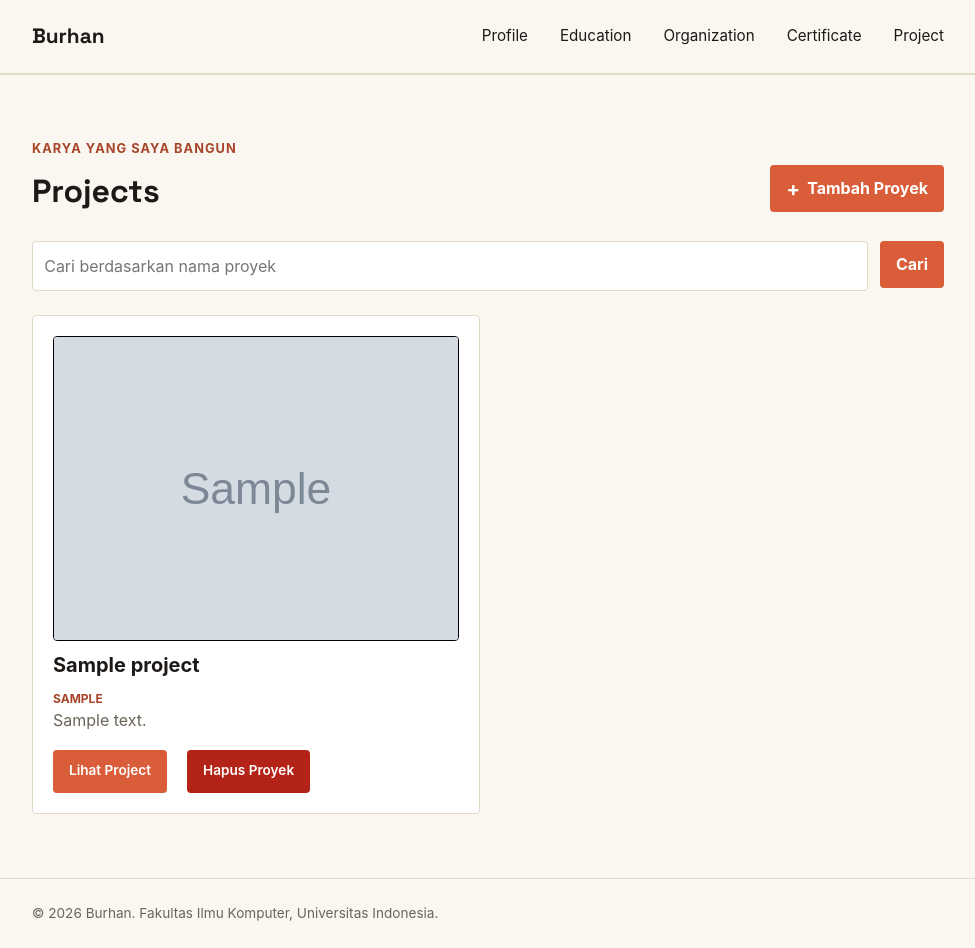
After one commit to qaffasyah-maker/myportofolio, a Django app: page /projects/ in a window 1280 px wide. The commit adds this page. Shown: the whole page, without its empty margins (152-1127 px from the left). Run offline with Django 5.2, Linux system fonts and the light colour scheme; tables that the repository leaves empty hold one stand-in row (values such as "Sample post"); grey boxes marked "Sample" are stand-in pictures.

Commit message:
menambahkan project baru pada halaman projects

```diff
--- a/main/urls.py
+++ b/main/urls.py
@@ -1,6 +1,6 @@
 from django.urls import path
 
-from main.views import show_main, show_experience, show_education, show_organization, show_certificate
+from main.views import *
 
 app_name = "main"
 
@@ -10,4 +10,8 @@ urlpatterns = [
     path("education/", show_education, name="show_education"),
     path("organization/", show_organization, name="show_organization"),
     path("certificate/", show_certificate, name="show_certificate"),
+    path("projects/add/", create_project, name="create_project"),
+    path("projects/", show_projects, name="show_projects"),
+    path("api/projects/", get_projects_json, name="get_projects_json"),
+    path("projects/<uuid:project_id>/delete/",delete_project,name="delete_project")
 ]
--- a/main/views.py
+++ b/main/views.py
@@ -1,6 +1,11 @@
 from django.shortcuts import render
+from django.contrib import messages
+from django.core import serializers
+from django.http import HttpResponse
+from django.shortcuts import get_object_or_404, redirect, render
+from main.models import *
+from main.forms import ProjectForm
 
-from main.models import Experience, Education, Organization, Certificate
 
 
 def show_main(request):
@@ -43,3 +48,54 @@ def show_certificate(request):
         "certificate_list": Certificate.objects.all(),
     }
     return render(request, "certificate.html", context)
+
+def create_project(request):
+    form = ProjectForm(request.POST or None)
+
+    if request.method == "POST" and form.is_valid():
+        form.save()
+        messages.success(request, "Proyek baru berhasil ditambahkan!")
+        return redirect("main:show_projects")
+
+    context = {
+        "name": "Burhan",
+        "form": form,
+    }
+    return render(request, "projects_form.html", context)
+
+def show_projects(request):
+    json_response = get_projects_json(request)
+
+    projects = serializers.deserialize(
+        "json",
+        json_response.content.decode("utf-8"),
+    )
+    projects = [project.object for project in projects]
+    title_query = request.GET.get("title", "").strip()
+
+    context = {
+        "name": "Burhan",
+        "project_list": projects,
+        "title_query": title_query,
+    }
+    return render(request, "project.html", context)
+
+def get_projects_json(request):
+    title_query = request.GET.get("title", "").strip()
+    projects = Project.objects.all()
+
+    if title_query:
+        projects = projects.filter(title__icontains=title_query)
+
+    projects_json = serializers.serialize("json", projects)
+    return HttpResponse(projects_json, content_type="application/json")
+
+def delete_project(request, project_id):
+    project = get_object_or_404(Project, pk=project_id)
+
+    if request.method == "POST":
+        project.delete()
+        messages.success(request, "Project berhasil dihapus!")
+        return redirect("main:show_projects")
+
+    return redirect("main:show_projects")
--- a/static/css/style.css
+++ b/static/css/style.css
@@ -330,3 +330,270 @@ h1, .brand {
     font-size: 0.85rem;
     font-weight: 600;
 }
+
+.project-form {
+    width: 100%;
+    max-width: 100%;
+    margin-top: 1.5rem;
+}
+
+.form-group {
+    margin-bottom: 1.25rem;
+}
+
+.form-group label {
+    display: block;
+    margin-bottom: 0.4rem;
+    font-weight: 700;
+}
+
+.form-group input,
+.form-group textarea {
+    width: 100%;
+    box-sizing: border-box;
+    padding: 0.7rem;
+    border: 1px solid var(--accent);
+    border-radius: var(--radius);
+    font: inherit;
+    transition:
+        border-color 0.2s ease,
+        outline-color 0.2s ease;
+}
+
+.form-group input:focus,
+.form-group textarea:focus {
+    outline: 2px solid var(--accent);
+    border-color: var(--accent);
+}
+
+.form-error {
+    color: #b42318;
+    font-size: 0.85rem;
+    margin-top: 0.35rem;
+}
+
+.button {
+    display: inline-block;
+    height: fit-content;
+    border: 0;
+    border-radius: var(--radius);
+    padding: 0.65rem 1rem;
+    background: var(--accent);
+    color: white;
+    cursor: pointer;
+    font: inherit;
+    font-weight: 700;
+    text-decoration: none;
+}
+
+.button-secondary {
+    background: var(--ink);
+}
+
+/* projects */
+
+.project-header {
+    width: 100%;
+    display: flex;
+    justify-content: space-between;
+    align-items: center;
+    gap: 1rem;
+    margin-bottom: 1.5rem;
+}
+
+.project-grid {
+    grid-template-columns: repeat(2, minmax(0, 1fr));
+}
+
+.project-grid .experience-card {
+    display: flex;
+    flex-direction: column;
+}
+
+.project-image {
+    display: block;
+    width: 100%;
+    height: auto;
+    border: 1px solid black;
+    border-radius: var(--radius);
+}
+
+.project-header h1 {
+    margin-bottom: 0;
+}
+
+.project-add-button {
+    display: inline-flex;
+    align-items: center;
+    gap: 0.45rem;
+}
+
+.project-add-button span {
+    font-size: 1.25rem;
+    line-height: 1;
+}
+
+.project-search {
+    display: flex;
+    gap: 0.75rem;
+    margin-bottom: 1.5rem;
+}
+
+.project-search__input {
+    width: 100%;
+    min-width: 0;
+    padding: 0.7rem;
+    border: 1px solid var(--line);
+    border-radius: var(--radius);
+    background: #fff;
+    color: var(--ink);
+    font: inherit;
+}
+
+.project-search__input:focus {
+    outline: 2px solid var(--accent);
+    border-color: var(--accent);
+}
+
+.project-actions {
+    display: flex;
+    align-items: center;
+    flex-wrap: wrap;
+    gap: 20px;
+    margin-top: 1rem;
+}
+
+.project-actions .button {
+    font-size: 0.85rem;
+    font-weight: 600;
+}
+
+.project-card-actions {
+    display: flex;
+    flex-direction: column;
+    margin-top: auto;
+}
+
+.hide {
+    display: none !important;
+}
+
+.project-actions .experience-status {
+    margin-top: 0;
+}
+
+.project-delete-modal {
+    display: none;
+    position: fixed;
+    inset: 0;
+    width: 100%;
+    height: 100%;
+    max-width: none;
+    max-height: none;
+    margin: 0;
+    padding: 1rem;
+    border: 0;
+    background: transparent;
+    z-index: 10;
+    align-items: center;
+    justify-content: center;
+}
+
+.project-delete-modal:popover-open {
+    display: flex;
+}
+
+.project-delete-modal__backdrop {
+    position: absolute;
+    inset: 0;
+    width: 100%;
+    height: 100%;
+    border: 0;
+    padding: 0;
+    background: rgba(28, 25, 23, 0.58);
+    cursor: default;
+}
+
+.project-delete-modal__content {
+    position: relative;
+    z-index: 1;
+    width: min(100%, 480px);
+    padding: 1.5rem;
+    background: var(--paper);
+    border: 1px solid var(--line);
+    border-radius: var(--radius);
+    box-shadow: 0 1rem 3rem rgba(28, 25, 23, 0.22);
+}
+
+.project-delete-modal__content h2 {
+    margin: 0 0 0.75rem;
+    font-family:
+        "Space Grotesk",
+        -apple-system,
+        sans-serif;
+    font-size: 1.5rem;
+}
+
+.project-delete-modal__close {
+    position: absolute;
+    top: 1rem;
+    right: 1rem;
+    border: 0;
+    padding: 0;
+    background: transparent;
+    color: var(--text-muted);
+    font-size: 1.8rem;
+    line-height: 1;
+    cursor: pointer;
+}
+
+.project-delete-modal__actions {
+    display: flex;
+    justify-content: flex-end;
+    gap: 0.75rem;
+    margin-top: 1.5rem;
+}
+
+.button-danger {
+    background: #b42318;
+}
+
+@media (max-width: 600px) {
+    .project-header {
+        align-items: flex-start;
+        flex-direction: column;
+    }
+
+    .project-add-button {
+        width: 100%;
+        justify-content: center;
+    }
+
+    .project-search {
+        flex-direction: column;
+    }
+
+    .project-search .button {
+        width: 100%;
+    }
+
+    .project-delete-modal {
+        align-items: flex-end;
+        padding: 0;
+    }
+
+    .project-delete-modal__content {
+        width: 100%;
+        padding: 1.25rem;
+        border-radius: var(--radius) var(--radius) 0 0;
+    }
+
+    .project-delete-modal__actions {
+        flex-direction: column-reverse;
+    }
+
+    .project-delete-modal__actions .button {
+        width: 100%;
+        text-align: center;
+    }
+}
--- /dev/null
+++ b/templates/base.html
@@ -0,0 +1,34 @@
+{% load static %}
+<!DOCTYPE html>
+<html lang="en">
+<head>
+    <meta charset="UTF-8" />
+    <meta name="viewport" content="width=device-width, initial-scale=1.0" />
+    <link rel="preconnect" href="https://fonts.googleapis.com">
+    <link rel="preconnect" href="https://fonts.gstatic.com" crossorigin>
+    <link href="https://fonts.googleapis.com/css2?family=Space+Grotesk:wght@500;700&display=swap" rel="stylesheet">
+    <link rel="stylesheet" href="/static/css/style.css">
+    {% block meta %} {% endblock meta %}
+</head>
+<body>
+    <header class="site-header">
+        <div class="container">
+            <a href="{% url 'main:show_main' %}" class="brand">{{ name }}</a>
+            <nav>
+                <a href="{% url 'main:show_main' %}">Profile</a>
+                <a href="{% url 'main:show_education' %}">Education</a>
+                <a href="{% url 'main:show_organization' %}">Organization</a>
+                <a href="{% url 'main:show_certificate' %}">Certificate</a>
+                <a href="{% url 'main:show_projects' %}">Project</a>
+            </nav>
+        </div>
+    </header>
+    {% block content %} {% endblock content %}
+
+    <footer class="site-footer">
+        <div class="container">
+            <p>&copy; 2026 {{ name }}. Fakultas Ilmu Komputer, Universitas Indonesia.</p>
+        </div>
+    </footer>
+</body>
+</html>
--- /dev/null
+++ b/templates/components/project_delete_modal.html
@@ -0,0 +1,43 @@
+<p class="experience-status">
+    <button type="button"
+            class="button button-danger"
+            popovertarget="delete-project-{{ project.id }}"
+            aria-label="Hapus {{ project.title }}"
+            title="Hapus proyek">
+        Hapus Proyek
+    </button>
+</p>
+<div id="delete-project-{{ project.id }}"
+     class="project-delete-modal"
+     popover="auto"
+     role="dialog"
+     aria-modal="true"
+     aria-labelledby="delete-project-title-{{ project.id }}">
+    <button type="button"
+            class="project-delete-modal__backdrop"
+            popovertarget="delete-project-{{ project.id }}"
+            popovertargetaction="hide"
+            aria-label="Tutup konfirmasi hapus"></button>
+    <div class="project-delete-modal__content">
+        <button type="button"
+                class="project-delete-modal__close"
+                popovertarget="delete-project-{{ project.id }}"
+                popovertargetaction="hide"
+                aria-label="Tutup konfirmasi hapus">×</button>
+        <h2 id="delete-project-title-{{ project.id }}">Hapus Projek?</h2>
+        <p>
+            Apakah Anda yakin ingin menghapus
+            <strong>{{ project.title }}</strong>?
+        </p>
+        <div class="project-delete-modal__actions">
+            <button type="button"
+                    class="button button-secondary"
+                    popovertarget="delete-project-{{ project.id }}"
+                    popovertargetaction="hide">Batal</button>
+            <form method="post" action="{% url 'main:delete_project' project.id %}">
+                {% csrf_token %}
+                <button type="submit" class="button button-danger">Ya, Hapus</button>
+            </form>
+        </div>
+    </div>
+</div>
--- /dev/null
+++ b/templates/project.html
@@ -0,0 +1,60 @@
+{% extends "base.html" %}
+{% block meta %}
+    <title>Projects - {{ name }}</title>
+{% endblock meta %}
+{% block content %}
+    <main>
+        <section class="experience-section" id="experience">
+            <div class="container">
+                <p class="section-kicker">Karya yang saya bangun</p>
+                <div class="project-header">
+                    <h1>Projects</h1>
+                    <a href="{% url 'main:create_project' %}"
+                       class="button project-add-button">
+                        <span aria-hidden="true">+</span>
+                        Tambah Proyek
+                    </a>
+                </div>
+                <form method="get"
+                      action="{% url 'main:show_projects' %}"
+                      class="project-search">
+                    <input type="search"
+                           name="title"
+                           value="{{ title_query }}"
+                           placeholder="Cari berdasarkan nama proyek"
+                           class="project-search__input"
+                           aria-label="Cari berdasarkan nama proyek">
+                    <button type="submit" class="button">Cari</button>
+                </form>
+                <div class="experience-grid project-grid">
+                    {% for project in project_list %}
+                        <article class="experience-card">
+                            {% if project.project_image_url %}
+                                <img src="{{ project.project_image_url }}"
+                                     alt="Gambar {{ project.title }}"
+                                     class="project-image">
+                            {% endif %}
+                            <h2>{{ project.title }}</h2>
+                            <span class="experience-category">{{ project.tech_stack }}</span>
+                            <p class="experience-description">{{ project.description }}</p>
+                            <div class="project-card-actions">
+                                <div class="project-actions">
+                                    {% if project.project_url %}
+                                        <a href="{{ project.project_url }}" class="button">Lihat Project</a>
+                                    {% endif %}
+                                    {% include "components/project_delete_modal.html" with project=project %}
+                                </div>
+                            </div>
+                        </article>
+                    {% empty %}
+                        {% if title_query %}
+                            <p class="empty-state">Tidak ada proyek dengan nama tersebut.</p>
+                        {% else %}
+                            <p class="empty-state">Belum ada proyek yang ditambahkan.</p>
+                        {% endif %}
+                    {% endfor %}
+                </div>
+            </div>
+        </section>
+    </main>
+{% endblock content %}
```
Also changed, not shown: main/forms.py (added, +52 -0 lines), main/models.py (+10 -0 lines), templates/index.html (+3 -32 lines), templates/projects_form.html (added, +29 -0 lines), main/migrations/0005_project.py (added).
